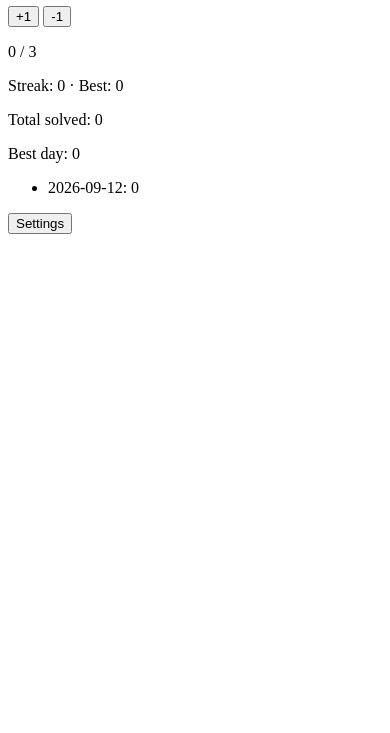
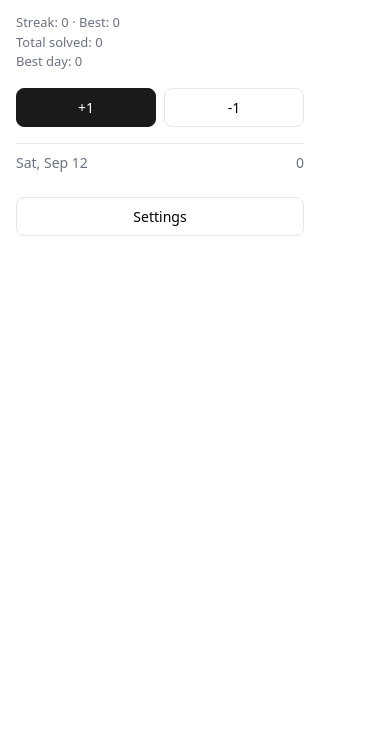
Before and after one commit to konstantinosioan/grind-tracker-for-leetcode, a website with bundled scripts: page popup.html in a window 390 px wide. Shown: the part 111-844 px from the top of the page. Built offline with nearby package versions, Linux system fonts and the light colour scheme; some packages are replaced by stand-ins of ours.

Commit message:
Style the popup and options pages and fix best-streak tracking.

```diff
--- a/popup.html
+++ b/popup.html
@@ -2,17 +2,23 @@
 <html lang="en">
   <head>
     <meta charset="utf-8" />
+    <link href="styles.css" rel="stylesheet" />
     <title>Grind Tracker for LeetCode</title>
   </head>
 
-  <body>
+  <body class="popup">
     <h1>Grind Tracker for LeetCode</h1>
-    <button id="add">+1</button>
-    <button id="subtract">-1</button>
     <p id="progress"></p>
+    <div class="bar">
+      <div class="bar-fill" id="barFill"></div>
+    </div>
     <p id="streak"></p>
     <p id="total"></p>
     <p id="bestDay"></p>
+    <div class="counter">
+      <button id="add">+1</button>
+      <button id="subtract">-1</button>
+    </div>
     <ul id="history"></ul>
     <button id="settings">Settings</button>
     <script type="module" src="popup.js"></script>
--- a/popup.js
+++ b/popup.js
@@ -1,42 +1,66 @@
-import { todayKey, currentStreak, recentDays } from "./streak.js";
+import {
+  todayKey,
+  currentStreak,
+  recentDays,
+  longestStreak,
+} from "./streak.js";
 import { adjustToday } from "./storage.js";
 
 const DEFAULT_GOAL = 3;
 const RECENT_DAYS = 7;
 
+function formatDate(key) {
+  const [year, month, day] = key.split("-");
+  const date = new Date(Number(year), Number(month) - 1, Number(day));
+
+  return date.toLocaleDateString(undefined, {
+    weekday: "short",
+    month: "short",
+    day: "numeric",
+  });
+}
+
 function renderHistory(history) {
   const ul = document.querySelector("#history");
   ul.replaceChildren(); // clear to build fresh
 
+  if (history.length === 0) {
+    const li = document.createElement("li");
+    li.className = "empty";
+    li.textContent = "No problems logged yet.";
+    ul.appendChild(li);
+    return;
+  }
+
   for (const { date, count } of history) {
+    const dateSpan = document.createElement("span");
+    dateSpan.textContent = formatDate(date);
+    const countSpan = document.createElement("span");
+    countSpan.textContent = `${count}`;
     const li = document.createElement("li");
-    li.textContent = `${date}: ${count}`;
+    li.append(dateSpan, countSpan);
     ul.appendChild(li);
   }
 }
 
 async function render() {
   const now = new Date();
-  const stored = await chrome.storage.local.get([
-    "days",
-    "goal",
-    "bestStreak",
-    "startDate",
-  ]);
+  const stored = await chrome.storage.local.get(["days", "goal", "startDate"]);
   const { days = {}, goal = DEFAULT_GOAL } = stored;
-  let { bestStreak = 0, startDate } = stored;
+  let { startDate } = stored;
   const count = days[todayKey(now)] || 0;
   const progress =
-    count >= goal ? `Goal reached - ${count} solved` : `${count} / ${goal}`;
+    count >= goal ? `Goal reached · ${count} solved` : `${count} / ${goal}`;
 
-  document.querySelector("#progress").textContent = progress;
+  const progressEl = document.querySelector("#progress");
+  progressEl.textContent = progress;
+  progressEl.classList.toggle("met", count >= goal);
+
+  const percent = Math.min(count / goal, 1) * 100;
+  document.querySelector("#barFill").style.width = `${percent}%`;
 
   const streak = currentStreak(days, goal, now);
-
-  if (streak > bestStreak) {
-    bestStreak = streak;
-    await chrome.storage.local.set({ bestStreak });
-  }
+  const bestStreak = longestStreak(days, goal);
 
   document.querySelector("#streak").textContent =
     `Streak: ${streak} · Best: ${bestStreak}`;
--- a/streak.js
+++ b/streak.js
@@ -25,6 +25,37 @@ export function currentStreak(days, goal, today) {
   return streak;
 }
 
+function isNextDay(prevKey, currKey) {
+  const [year, month, day] = prevKey.split("-");
+  const date = new Date(Number(year), Number(month) - 1, Number(day));
+
+  date.setDate(date.getDate() + 1);
+
+  return todayKey(date) === currKey;
+}
+
+export function longestStreak(days, goal) {
+  const sortedProductiveDays = Object.keys(days)
+    .filter((key) => days[key] >= goal)
+    .sort();
+  let run = 0;
+  let best = 0;
+  let prevKey = null;
+
+  for (const key of sortedProductiveDays) {
+    if (prevKey !== null && isNextDay(prevKey, key)) {
+      run++;
+    } else {
+      run = 1;
+    }
+
+    best = Math.max(best, run);
+    prevKey = key;
+  }
+
+  return best;
+}
+
 export function recentDays(days, today, numDays) {
   const result = [];
   const day = new Date(today);
--- /dev/null
+++ b/styles.css
@@ -0,0 +1,167 @@
+:root {
+  --accent: #15803d;
+  --font: system-ui, -apple-system, "Segoe UI", Roboto, sans-serif;
+  --text: #1a1a1a;
+  --surface: #fff;
+  --muted: #6b7280;
+  --border: #e5e7eb;
+  --hover: #f3f4f6;
+  --radius: 8px;
+  --s2: 8px;
+  --s3: 16px;
+}
+
+* {
+  box-sizing: border-box;
+}
+
+body {
+  margin: 0;
+  padding: var(--s3);
+  font-family: var(--font);
+  font-size: 14px;
+  line-height: 1.5;
+  color: var(--text);
+}
+
+h1 {
+  margin: 0 0 var(--s3);
+  font-size: 16px;
+  font-weight: 600;
+}
+
+button {
+  font: inherit;
+  padding: var(--s2) var(--s3);
+  background: var(--surface);
+  border: 1px solid var(--border);
+  border-radius: var(--radius);
+  cursor: pointer;
+}
+
+button:hover {
+  background: var(--hover);
+}
+
+body.popup {
+  width: 320px;
+}
+
+#progress {
+  margin: 0 0 var(--s2);
+  font-size: 24px;
+  font-weight: 700;
+}
+
+#progress.met {
+  color: var(--accent);
+}
+
+.bar {
+  height: 8px;
+  margin: var(--s2) 0 var(--s3);
+  background: var(--border);
+  border-radius: 999px;
+  overflow: hidden;
+}
+
+.bar-fill {
+  width: 0;
+  height: 100%;
+  background: var(--accent);
+}
+
+#streak,
+#total,
+#bestDay {
+  margin: 0;
+  font-size: 13px;
+  color: var(--muted);
+}
+
+.counter {
+  display: flex;
+  gap: var(--s2);
+  margin-top: var(--s3);
+}
+
+.counter button {
+  flex: 1;
+}
+
+#add {
+  color: var(--surface);
+  background: var(--text);
+  border-color: var(--text);
+}
+
+#add:hover {
+  opacity: 0.9;
+}
+
+#history {
+  margin: var(--s3) 0;
+  padding: 0;
+  list-style: none;
+}
+
+#history li {
+  display: flex;
+  justify-content: space-between;
+  padding: var(--s2) 0;
+  color: var(--muted);
+  border-top: 1px solid var(--border);
+}
+
+#history .empty {
+  justify-content: flex-start;
+  border: none;
+  font-style: italic;
+}
+
+#settings {
+  width: 100%;
+}
+
+body.options {
+  min-height: 100vh;
+  display: flex;
+  align-items: center;
+  justify-content: center;
+}
+
+.card {
+  width: 320px;
+  padding: var(--s3);
+  border: 1px solid var(--border);
+  border-radius: var(--radius);
+  box-shadow: 0 4px 16px rgba(0, 0, 0, 0.06);
+}
+
+.card label {
+  display: block;
+  margin-bottom: var(--s2);
+  font-size: 13px;
+  color: var(--muted);
+}
+
+#goal {
+  width: 100%;
+  margin-bottom: var(--s3);
+  padding: var(--s2);
+  font: inherit;
+  border: 1px solid var(--border);
+  border-radius: var(--radius);
+}
+
+.actions {
+  display: flex;
+  gap: var(--s2);
+}
+
+#status {
+  margin: var(--s3) 0 0;
+  font-size: 13px;
+  color: var(--muted);
+  min-height: 1.5em;
+}
```
Also changed, not shown: options.html (+12 -7 lines), streak.test.js (+35 -1 lines).
